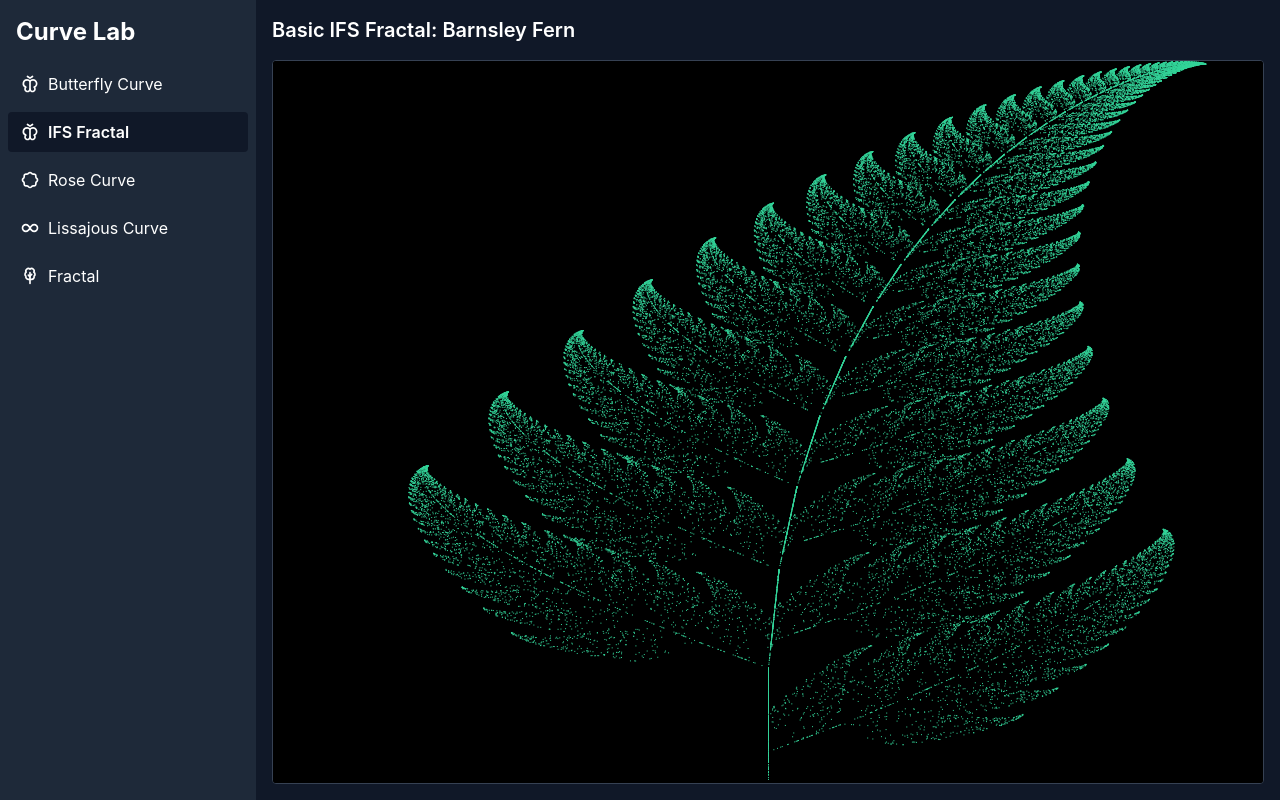
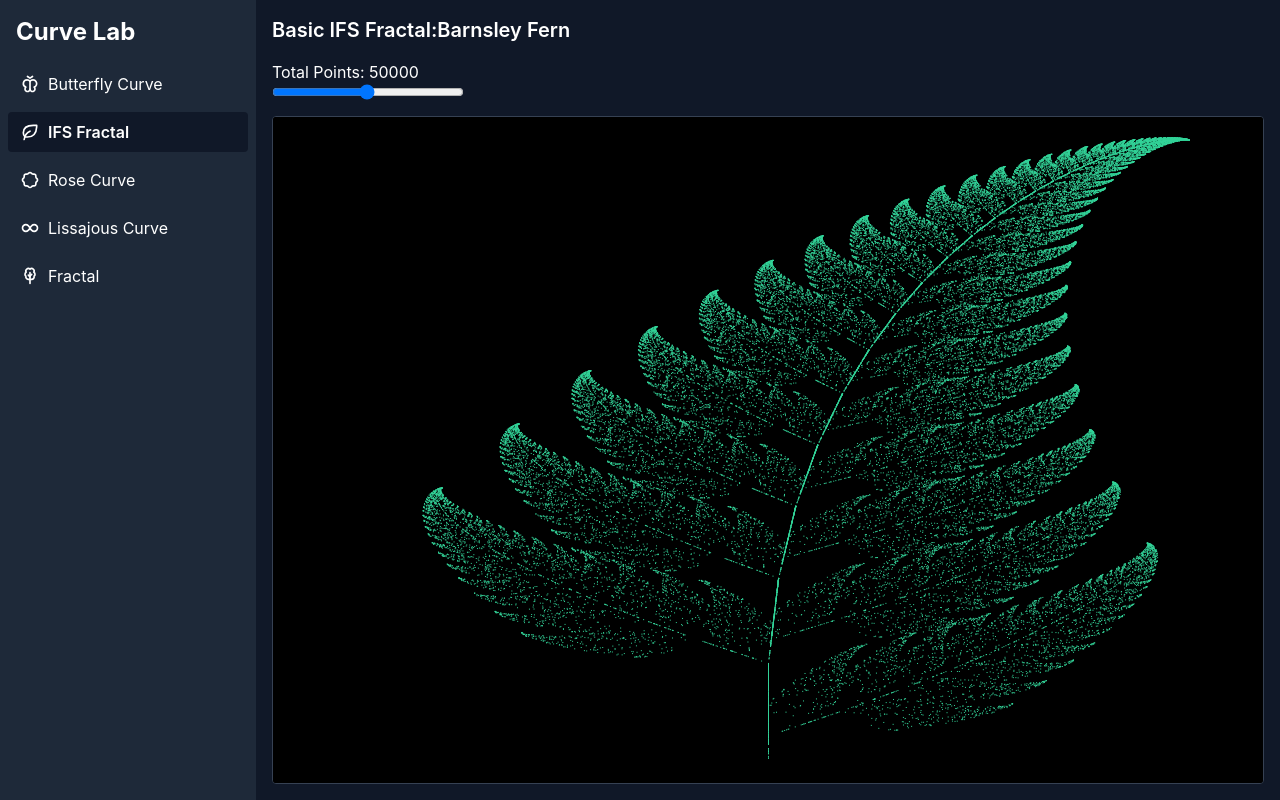
Before and after one commit to Jozefpodlecki/curve-lab, a React (Vite) app in the folder web/: page /#/ifsfractal in a window 1280 px wide. Built offline with nearby package versions, Linux system fonts and the light colour scheme.

Commit message:
extract routes to one place, generic canvas wrapper over 2d or webgl context

```diff
--- a/web/src/App.tsx
+++ b/web/src/App.tsx
@@ -1,14 +1,8 @@
 import { Route, Routes } from "react-router-dom";
-// import { useApp } from "./providers/AppProvider";
 import Sidebar from "./components/Sidebar";
-import Butterfly from "./components/Butterfly";
-import Rose from "./components/Rose";
-import Lissajous from "./components/Lissajous";
-import Fractal from "./components/Fractal";
-import IFSFractal from "./components/IFSFractal";
+import { routes } from "./routes";
 
 const App: React.FC = () => {
-	// const app = useApp();
 
 	return (
 	<main className="">
@@ -18,12 +12,9 @@ const App: React.FC = () => {
 				{/* <TopBar /> */}
 				<section className="h-full">
 					<Routes>
-						{/* <Route path="/" element={<Home />} /> */}
-						<Route path="/butterfly" element={<Butterfly />} />
-						<Route path="/ifsfractal" element={<IFSFractal />} />
-						<Route path="/rose" element={<Rose />} />
-						<Route path="/lissajous" element={<Lissajous />} />
-						<Route path="/fractal" element={<Fractal />} />
+						{routes.map(({ path, element }) => (
+							<Route key={path} path={path} element={element} />
+						))}
 					</Routes>
 				</section>
 			</div>
--- /dev/null
+++ b/web/src/components/CanvasWrapper.tsx
@@ -0,0 +1,47 @@
+import React, { useEffect, useRef } from "react";
+
+export type DrawFunction<T extends CanvasRenderingContext2D | WebGLRenderingContext | null> = (
+  ctx: T,
+  width: number,
+  height: number
+) => void;
+
+interface Props<T extends CanvasRenderingContext2D | WebGLRenderingContext | null> {
+    onDraw: DrawFunction<T>;
+    className?: string;
+    contextType: "2d" | "webgl";
+}
+
+const CanvasWrapper = <T extends CanvasRenderingContext2D | WebGLRenderingContext | null>({
+  onDraw,
+  className,
+  contextType,
+}: Props<T>) => {
+    const canvasRef = useRef<HTMLCanvasElement | null>(null);
+
+    useEffect(() => {
+        const canvas = canvasRef.current;
+
+        if (!canvas) {
+            return;
+        }
+
+        const ctx = canvas.getContext(contextType);
+
+        if (!ctx) {
+            return;
+        }
+
+        const width = canvas.clientWidth;
+        const height = canvas.clientHeight;
+
+        canvas.width = width;
+        canvas.height = height;
+
+        onDraw(ctx as any, width, height);
+  }, [onDraw]);
+
+  return <canvas ref={canvasRef} className={className} />;
+};
+
+export default CanvasWrapper;
--- a/web/src/components/IFSFractal.tsx
+++ b/web/src/components/IFSFractal.tsx
@@ -1,77 +1,40 @@
-import React, { useRef, useEffect } from "react";
+import { drawBarnsleyFern } from "@/drawers/ifsFern";
+import CanvasWrapper, { DrawFunction } from "./CanvasWrapper";
+import { ChangeEventHandler, useCallback, useState } from "react";
 
 const IFSFractal: React.FC = () => {
-  const canvasRef = useRef<HTMLCanvasElement | null>(null);
+  	const [totalPoints, setTotalPoints] = useState(50000);
 
-  // Affine transforms for Barnsley Fern (probabilities sum to 1)
-  const transforms = [
-    { a: 0, b: 0, c: 0, d: 0.16, e: 0, f: 0, p: 0.01 },
-    { a: 0.85, b: 0.04, c: -0.04, d: 0.85, e: 0, f: 1.6, p: 0.85 },
-    { a: 0.2, b: -0.26, c: 0.23, d: 0.22, e: 0, f: 1.6, p: 0.07 },
-    { a: -0.15, b: 0.28, c: 0.26, d: 0.24, e: 0, f: 0.44, p: 0.07 },
-  ];
+	const onPointsChange = useCallback<ChangeEventHandler<HTMLInputElement>>((event) => {
+		const value = Number(event.currentTarget.value);
+		setTotalPoints(value)
+	}, []);
 
-  // Choose transform based on probability
-  const chooseTransform = (): typeof transforms[0] => {
-    const r = Math.random();
-    let sum = 0;
-    for (const t of transforms) {
-      sum += t.p;
-      if (r <= sum) return t;
-    }
-    return transforms[transforms.length - 1];
-  };
+	const onDraw: DrawFunction<CanvasRenderingContext2D> = (context, width, height) => {
+		drawBarnsleyFern(context, width, height, totalPoints)
+	}
 
-  useEffect(() => {
-    const canvas = canvasRef.current;
-    if (!canvas) return;
-    const ctx = canvas.getContext("2d");
-    if (!ctx) return;
+	return (
+	<div className="flex flex-col h-full bg-gray-900 text-white p-4">
+      	<h2 className="mb-4 text-xl font-semibold">Basic IFS Fractal:Barnsley Fern</h2>
 
-    const width = canvas.clientWidth;
-    const height = canvas.clientHeight;
-    canvas.width = width;
-    canvas.height = height;
+      	<div className="mb-4 flex flex-wrap gap-6">
+			<label className="flex flex-col">
+			Total Points: {totalPoints}
+			<input
+				type="range"
+				min={1000}
+				max={100000}
+				step={1000}
+				value={totalPoints}
+				onChange={onPointsChange}
+				className="w-48"
+			/>
+			</label>
+   		</div>
 
-    ctx.fillStyle = "black";
-    ctx.fillRect(0, 0, width, height);
-
-    ctx.fillStyle = "#34d399"; // bright green for fern
-
-    let x = 0;
-    let y = 0;
-
-    const scaleX = width / 6;
-    const scaleY = height / 10;
-    const offsetX = width / 2;
-    const offsetY = height;
-
-    const totalPoints = 50000;
-
-    for (let i = 0; i < totalPoints; i++) {
-      const t = chooseTransform();
-
-      const newX = t.a * x + t.b * y + t.e;
-      const newY = t.c * x + t.d * y + t.f;
-      x = newX;
-      y = newY;
-
-      if (i > 20) {
-        const px = offsetX + x * scaleX;
-        const py = offsetY - y * scaleY;
-        ctx.fillRect(px, py, 1, 1);
-      }
-    }
-  }, []);
-
-  return (
-    <div className="flex flex-col h-full bg-gray-900 text-white p-4">
-      <h2 className="mb-4 text-xl font-semibold">Basic IFS Fractal: Barnsley Fern</h2>
-      <canvas
-        ref={canvasRef}
-        className="w-full h-full rounded border border-gray-700 bg-black"
-      />
-    </div>
+		<CanvasWrapper contextType="2d" onDraw={onDraw} className="w-full h-full rounded border border-gray-700 bg-black" />
+	</div>
   );
 };
 
--- a/web/src/components/Sidebar.tsx
+++ b/web/src/components/Sidebar.tsx
@@ -1,37 +1,25 @@
 import { Link, useLocation } from "react-router-dom";
-import {
-  IconButterfly,
-  IconRosette,
-  IconInfinity,
-  IconTree,
-} from "@tabler/icons-react";
+import { routes } from "@/routes";
 
 const Sidebar: React.FC = () => {
     const location = useLocation();
-
-    const navItems = [
-        { to: "/butterfly", icon: IconButterfly, label: "Butterfly Curve" },
-        { to: "/ifsfractal", icon: IconButterfly, label: "IFS Fractal" },
-        { to: "/rose", icon: IconRosette, label: "Rose Curve" },
-        { to: "/lissajous", icon: IconInfinity, label: "Lissajous Curve" },
-        { to: "/fractal", icon: IconTree, label: "Fractal" },
-    ];
 
     return (
         <aside className="w-64 h-full bg-gray-800 text-white flex flex-col">
             <h1 className="text-2xl font-bold p-4">Curve Lab</h1>
             <nav className="flex flex-col gap-2 px-2">
-                {navItems.map(({ to, icon: Icon, label }) => {
-                    const isActive = location.pathname === to;
+                {routes.map(({ path, icon: Icon, label }) => {
+                    const isActive = location.pathname === path;
                     return (
                         <Link
-                            key={to}
-                            to={to}
-                            className={`flex items-center gap-2 px-3 py-2 rounded transition-colors
-                                ${isActive ? "bg-gray-900 font-semibold" : "hover:bg-gray-700"}`}
+                        key={path}
+                        to={path}
+                        className={`flex items-center gap-2 px-3 py-2 rounded transition-colors ${
+                            isActive ? "bg-gray-900 font-semibold" : "hover:bg-gray-700"
+                        }`}
                         >
-                            <Icon className="w-5 h-5" />
-                            <span>{label}</span>
+                        <Icon className="w-5 h-5" />
+                        <span>{label}</span>
                         </Link>
                     );
                 })}
--- /dev/null
+++ b/web/src/drawers/ifsFern.ts
@@ -0,0 +1,52 @@
+export function drawBarnsleyFern(ctx: CanvasRenderingContext2D, width: number, height: number, totalPoints = 50000) {
+	const transforms = [
+		{ a: 0, b: 0, c: 0, d: 0.16, e: 0, f: 0, p: 0.01 },
+		{ a: 0.85, b: 0.04, c: -0.04, d: 0.85, e: 0, f: 1.6, p: 0.85 },
+		{ a: 0.2, b: -0.26, c: 0.23, d: 0.22, e: 0, f: 1.6, p: 0.07 },
+		{ a: -0.15, b: 0.28, c: 0.26, d: 0.24, e: 0, f: 0.44, p: 0.07 },
+	];
+
+  const chooseTransform = () => {
+		const r = Math.random();
+		let sum = 0;
+
+		for (const t of transforms) {
+			sum += t.p;
+
+			if (r <= sum) {
+				return t;
+			}
+		}
+
+		return transforms[transforms.length - 1];
+	};
+
+	ctx.fillStyle = "black";
+	ctx.fillRect(0, 0, width, height);
+
+	ctx.fillStyle = "#34d399";
+
+	let x = 0;
+	let y = 0;
+
+	const padding = 20;
+	const scaleX = (width - 2 * padding) / 6;
+  	const scaleY = (height - 2 * padding) / 10;
+	const offsetX = padding + (width - 2 * padding) / 2;
+	const offsetY = height - padding;
+
+  	for (let i = 0; i < totalPoints; i++) {
+		const t = chooseTransform();
+
+		const newX = t.a * x + t.b * y + t.e;
+		const newY = t.c * x + t.d * y + t.f;
+		x = newX;
+		y = newY;
+
+		if (i > 20) {
+			const px = offsetX + x * scaleX;
+			const py = offsetY - y * scaleY;
+			ctx.fillRect(px, py, 1, 1);
+		}
+  	}
+}
--- /dev/null
+++ b/web/src/routes.tsx
@@ -0,0 +1,53 @@
+import Butterfly from "./components/Butterfly";
+import Rose from "./components/Rose";
+import Lissajous from "./components/Lissajous";
+import Fractal from "./components/Fractal";
+import IFSFractal from "./components/IFSFractal";
+
+import {
+  IconButterfly,
+  IconRosette,
+  IconInfinity,
+  IconTree,
+  IconLeaf,
+} from "@tabler/icons-react";
+
+export type RouteItem = {
+	path: string;
+	label: string;
+	element: React.ReactNode;
+	icon: any;
+};
+
+export const routes: RouteItem[] = [
+	{
+		path: "/butterfly",
+		label: "Butterfly Curve",
+		element: <Butterfly />,
+		icon: IconButterfly,
+	},
+	{
+		path: "/ifsfractal",
+		label: "IFS Fractal",
+		element: <IFSFractal />,
+		icon: IconLeaf,
+	},
+	{
+		path: "/rose",
+		label: "Rose Curve",
+		element: <Rose />,
+		icon: IconRosette,
+	},
+	{
+		path: "/lissajous",
+		label: "Lissajous Curve",
+		element: <Lissajous />,
+		icon: IconInfinity,
+	},
+	{
+		path: "/fractal",
+		label: "Fractal",
+		element: <Fractal />,
+		icon: IconTree,
+	},
+];
```
Also changed, not shown: web/src/components/Loader.tsx (added).
